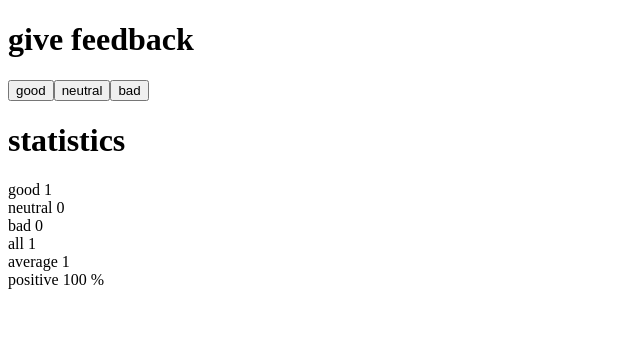
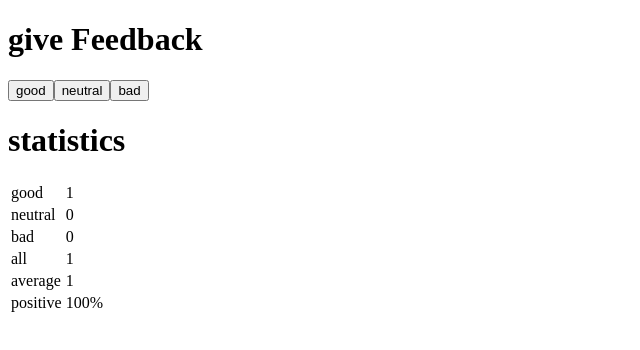
Before and after one commit to Shahtaa/02-unicafe, a React (Vite) app: page / in a window 1280 px wide. Both pictures are taken after a click on the button "good". Shown: the top 350 px of the page, without its empty margins (0-640 px from the left). Built offline with nearby package versions, Linux system fonts and the light colour scheme.

Commit message:
1.11*: unicafe step6

```diff
--- a/src/App.jsx
+++ b/src/App.jsx
@@ -5,29 +5,33 @@ const Button = ({ onClick, text }) => (
 );
 
 const StatisticLine = ({ text, value }) => (
-  <div>
-    {text} {value}
-  </div>
+  <tr>
+    <td>{text}</td>
+    <td>{value}</td>
+  </tr>
 );
 
-const Statistics = (props) => {
-  const { good, neutral, bad } = props;
+const Statistics = ({ good, neutral, bad }) => {
   const all = good + neutral + bad;
   const average = (good - bad) / all || 0;
   const positive = (good / all) * 100 || 0;
+
   if (all === 0) {
     return <div>No feedback given</div>;
   }
+
   return (
     <div>
-
-      <StatisticLine text="good" value={good} />
-      <StatisticLine text="neutral" value={neutral} />
-      <StatisticLine text="bad" value={bad} />
-      <StatisticLine text="all" value={all} />
-      <StatisticLine text="average" value={average} />
-      <StatisticLine text="positive" value={`${positive} %`} />
-
+      <table>
+        <tbody>
+          <StatisticLine text="good" value={good} />
+          <StatisticLine text="neutral" value={neutral} />
+          <StatisticLine text="bad" value={bad} />
+          <StatisticLine text="all" value={all} />
+          <StatisticLine text="average" value={average} />
+          <StatisticLine text="positive" value={`${positive}%`} />
+        </tbody>
+      </table>
     </div>
   );
 };
@@ -39,8 +43,7 @@ const App = () => {
 
   return (
     <div>
-      <h1>give feedback</h1>
-
+      <h1>give Feedback</h1>
       <Button onClick={() => setGood(good + 1)} text="good" />
       <Button onClick={() => setNeutral(neutral + 1)} text="neutral" />
       <Button onClick={() => setBad(bad + 1)} text="bad" />
```
